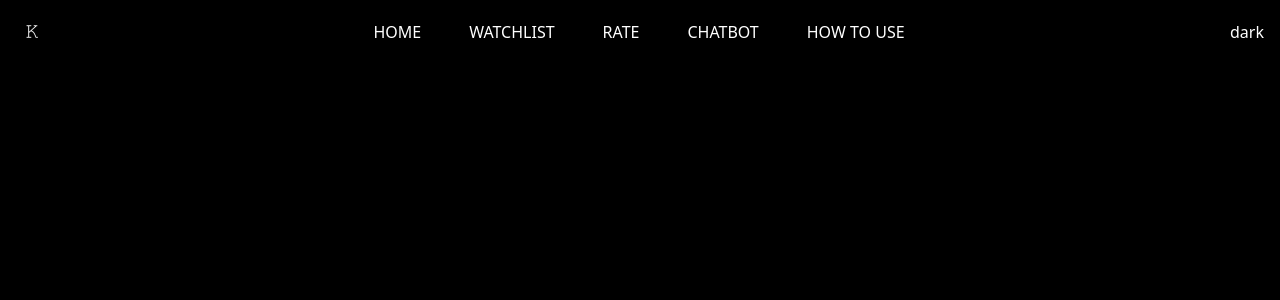
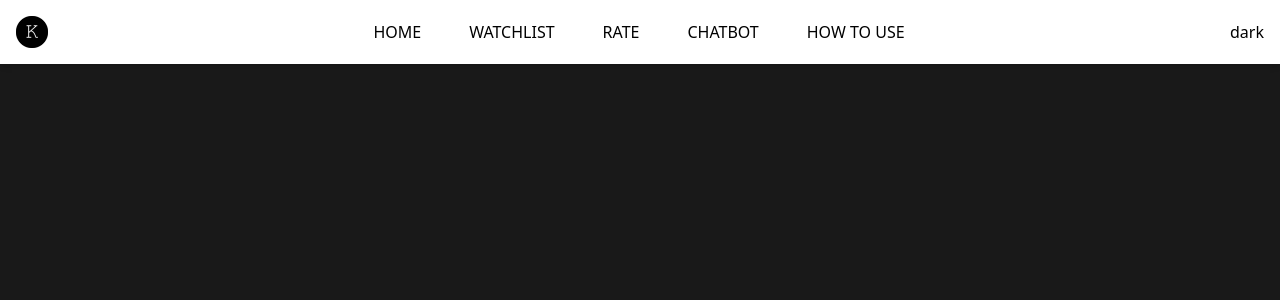
Before and after one commit to helastro/mini-project_helmy-firdyastro, a React (Vite) app in the folder kinolist/: page / in a window 1280 px wide. Shown: the top 300 px of the page. Built offline with nearby package versions, Linux system fonts and the light colour scheme.

Commit message:
edit to light mode

```diff
--- a/kinolist/src/App.css
+++ b/kinolist/src/App.css
@@ -1,8 +1,3 @@
-body {
-  background: #000;
-  color: #fff;
-}
-
 ::-webkit-scrollbar {
   width: 2.5px;
 }
@@ -35,5 +30,5 @@ body {
 }
 
 .overlay {
-  background: rgba(0, 0, 0, 0.75);
+  background: rgba(255, 255, 255, 0.75);
 }
--- a/kinolist/src/components/MovieList.jsx
+++ b/kinolist/src/components/MovieList.jsx
@@ -8,8 +8,9 @@ function MovieList(props) {
     <>
       <div className="scroll-container overflow-y-hidden overflow-x-auto flex flex-nowrap">
         {props.movies.map((movie, index) => (
-          <div className="image-container relative me-4 m shrink-0 flex justify-start transition duration:200 hover:cursor-pointer hover:scale-105">
-            <img src={movie.Poster} alt="movie" className="rounded "></img>
+          <div className="image-container relative me-4 m shrink-0 flex flex-col items-center justify-center transition duration-200 hover:cursor-pointer hover:scale-105" key={index}>
+            <img src={movie.Poster} alt="movie" className="rounded" />
+            <p className="text-center my-4">{movie.Title}</p>
             <div onClick={() => props.handleWatchlistClick(movie)} className="overlay flex items-center justify-center inset-0 w-full transition duration-250 ease-in opacity-0 text-xl p-5 text-center absolute">
               <WatchlistComponent />
             </div>
--- a/kinolist/src/components/Navbar.jsx
+++ b/kinolist/src/components/Navbar.jsx
@@ -5,7 +5,7 @@ import { Link } from "react-router-dom";
 function Navbar() {
   return (
     <>
-      <nav className="bg-black p-4 flex justify-between items-center sticky top-0 z-10">
+      <nav className="bg-white p-4 flex justify-between items-center sticky top-0 shadow-md z-10">
         <img src={Logo} alt="Logo" className="h-8 w-8" />
         <div>
           <ul className="flex gap-x-12 justify-center items-center">
--- a/kinolist/src/components/SearchBar.jsx
+++ b/kinolist/src/components/SearchBar.jsx
@@ -3,7 +3,7 @@ import React from "react";
 function SearchBar(props) {
   return (
     <div className="flex justify-center items-center">
-      <input className="w-1/3 border-2 border-transparent border-b-white bg-black px-4 py-2 my-4 focus:outline-none" placeholder="Search..." value={props.value} onChange={(event) => props.setSearchValue(event.target.value)}></input>
+      <input className="w-1/3 border-2 border-transparent border-b-black px-4 py-2 my-4 focus:outline-none" placeholder="Search..." value={props.value} onChange={(event) => props.setSearchValue(event.target.value)}></input>
     </div>
   );
 }
--- a/kinolist/src/pages/LandingPage.jsx
+++ b/kinolist/src/pages/LandingPage.jsx
@@ -5,7 +5,7 @@ import Navbar from "../components/Navbar";
 function LandingPage() {
   return (
     <div
-      className="text-white bg-center	bg-cover w-screen h-screen bg-black relative"
+      className="bg-center	bg-cover w-screen h-screen relative"
       style={{
         backgroundImage: `url(${BackgroundLandingPage}),`,
       }}
--- a/kinolist/src/pages/WatchList.jsx
+++ b/kinolist/src/pages/WatchList.jsx
@@ -49,7 +49,7 @@ function WatchList() {
 
   return (
     <>
-      <div className="bg-black h-max text-white">
+      <div>
         <Navbar />
         <div className="scroll container mx-auto ">
           <div>
```
